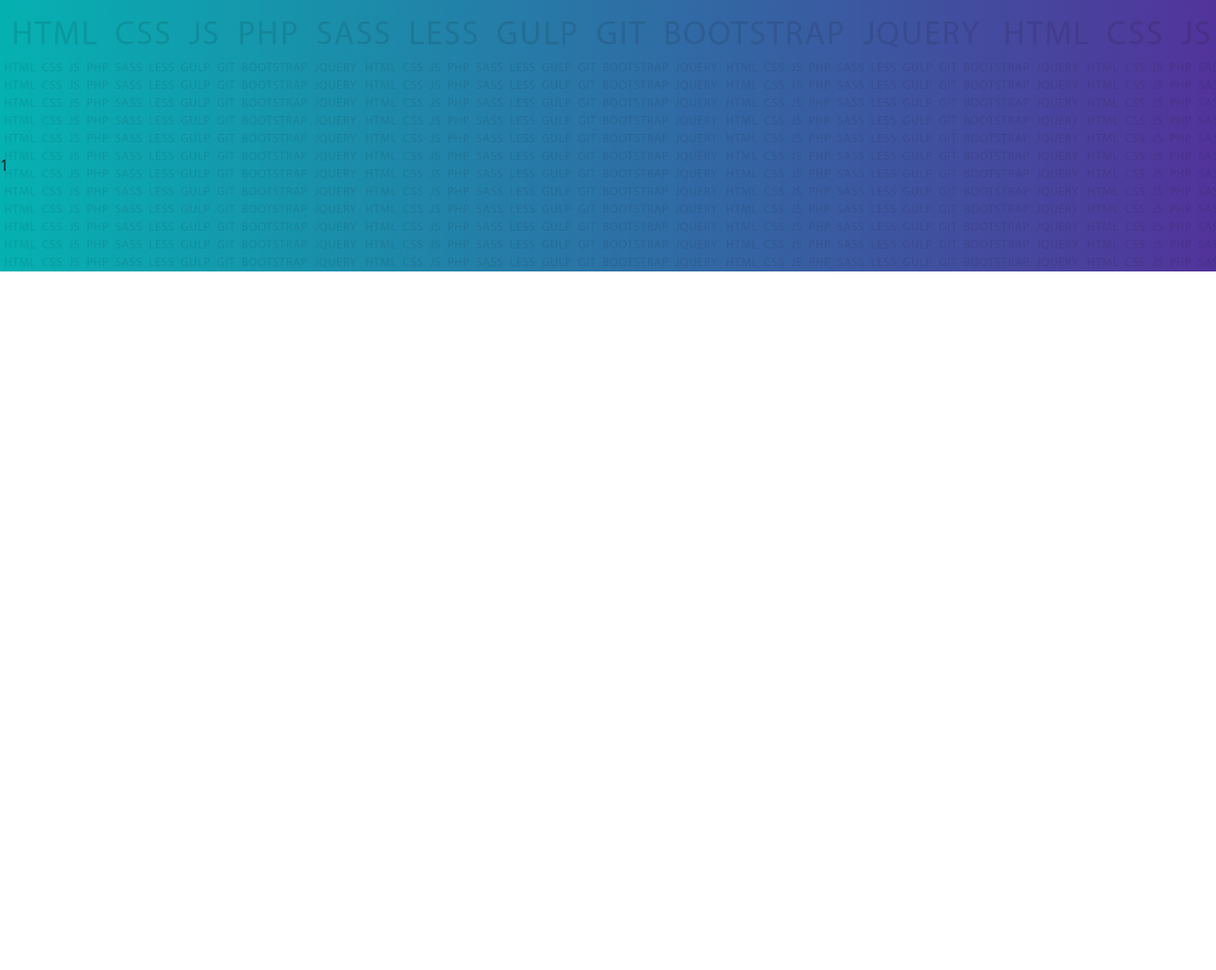
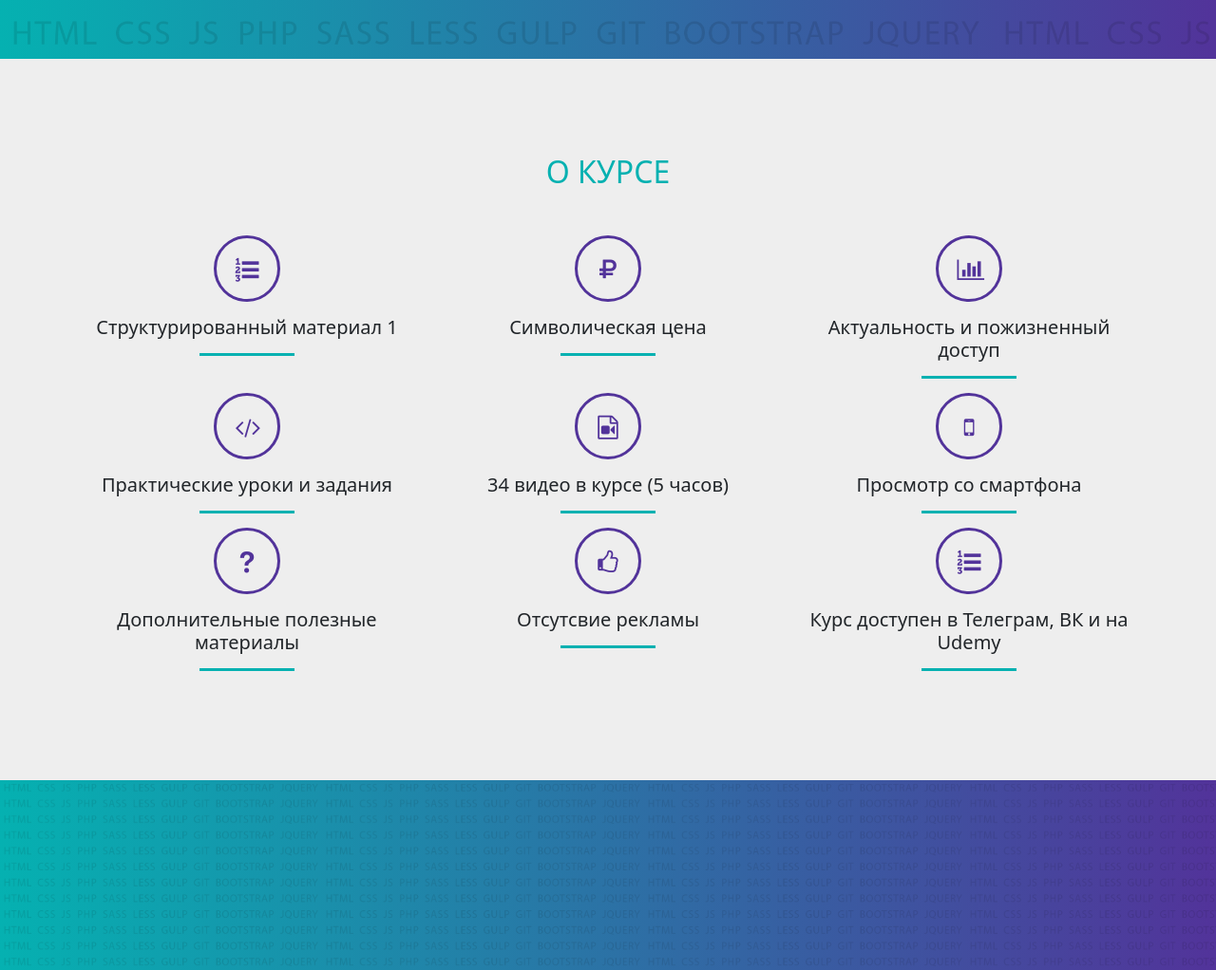
Before and after one commit to SMoiseenko/LearningJavaScript, a plain HTML site: page pr8_bootstrap/index.html in a window 1280 px wide. Shown: the part 554-1576 px from the top of the page at 95% size. Before the commit the page ends 840 px from the top, so only its background shows below. Drawn offline with Linux system fonts and the light colour scheme.

Commit message:
28.12.2021
Add grid section

```diff
--- a/pr8_bootstrap/css/style.css
+++ b/pr8_bootstrap/css/style.css
@@ -79,3 +79,40 @@ footer {
   width: 100%;
   height: 100%;
 }
+/*о курсе*/
+.about{
+  background-color: #eee;
+}
+.about i{
+  font-size: 25px;
+  color: var(--color2);
+}
+.itd_circle{
+  margin: 0 auto 15px;
+  width: 70px;
+  height: 70px;
+  border: 3px solid var(--color2);
+  border-radius: 50%;
+  display: flex;
+  justify-content: center;
+  align-items: center;
+}
+.line{
+  width: 100px;
+  height: 3px;
+  background-color: var(--color1);
+  margin: 15px auto 15px;
+}
+/*цвета*/
+.color1{
+  color: var(--color1)
+}
+.color2{
+  color: var(--color2)
+}
+.bg1{
+  background-color: var(--color1)
+}
+.bg2{
+  background-color: var(--color2)
+}
--- a/pr8_bootstrap/index.html
+++ b/pr8_bootstrap/index.html
@@ -33,7 +33,63 @@
       </div>
     </header>
 
-    <footer id="footer">1</footer>
+    <section class="about">
+      <div class="container">
+        <div class="row">
+          <div class="col-12">
+            <h2 class="text-center text-uppercase color1 mb-5">О курсе</h2>
+          </div>
+        </div>
+        <div class="row">
+          <div class="col-xl-4 col-md-6 col-sm-12">
+            <div class="itd_circle"><i class="icon-list-numbered"></i></div>
+            <h5 class="text-center">Структурированный материал 1</h5>
+            <div class="line"></div>
+          </div>
+          <div class="col-xl-4 col-md-6 col-sm-12">
+            <div class="itd_circle"><i class="icon-rouble"></i></div>
+            <h5 class="text-center">Символическая цена</h5>
+            <div class="line"></div>
+          </div>
+          <div class="col-xl-4 col-md-6 col-sm-12">
+            <div class="itd_circle"><i class="icon-chart-bar"></i></div>
+            <h5 class="text-center">Актуальность и пожизненный доступ</h5>
+            <div class="line"></div>
+          </div>
+          <div class="col-xl-4 col-md-6 col-sm-12">
+            <div class="itd_circle"><i class="icon-code"></i></div>
+            <h5 class="text-center">Практические уроки и задания</h5>
+            <div class="line"></div>
+          </div>
+          <div class="col-xl-4 col-md-6 col-sm-12">
+            <div class="itd_circle"><i class="icon-file-video"></i></div>
+            <h5 class="text-center">34 видео в курсе (5 часов)</h5>
+            <div class="line"></div>
+          </div>
+          <div class="col-xl-4 col-md-6 col-sm-12">
+            <div class="itd_circle"><i class="icon-mobile"></i></div>
+            <h5 class="text-center">Просмотр со смартфона</h5>
+            <div class="line"></div>
+          </div>
+          <div class="col-xl-4 col-md-6 col-sm-12">
+            <div class="itd_circle"><i class="icon-help"></i></div>
+            <h5 class="text-center">Дополнительные полезные материалы</h5>
+            <div class="line"></div>
+          </div>
+          <div class="col-xl-4 col-md-6 col-sm-12">
+            <div class="itd_circle"><i class="icon-thumbs-up"></i></div>
+            <h5 class="text-center">Отсутсвие рекламы</h5>
+            <div class="line"></div>
+          </div>
+          <div class="col-xl-4 col-md-6 col-sm-12">
+            <div class="itd_circle"><i class="icon-list-numbered"></i></div>
+            <h5 class="text-center">Курс доступен в Телеграм, ВК и на Udemy</h5>
+            <div class="line"></div>
+          </div>
+        </div>
+      </div>
+    </section>
+    <footer id="footer"></footer>
     <div
       class="modal fade"
       id="exampleModal"
```
